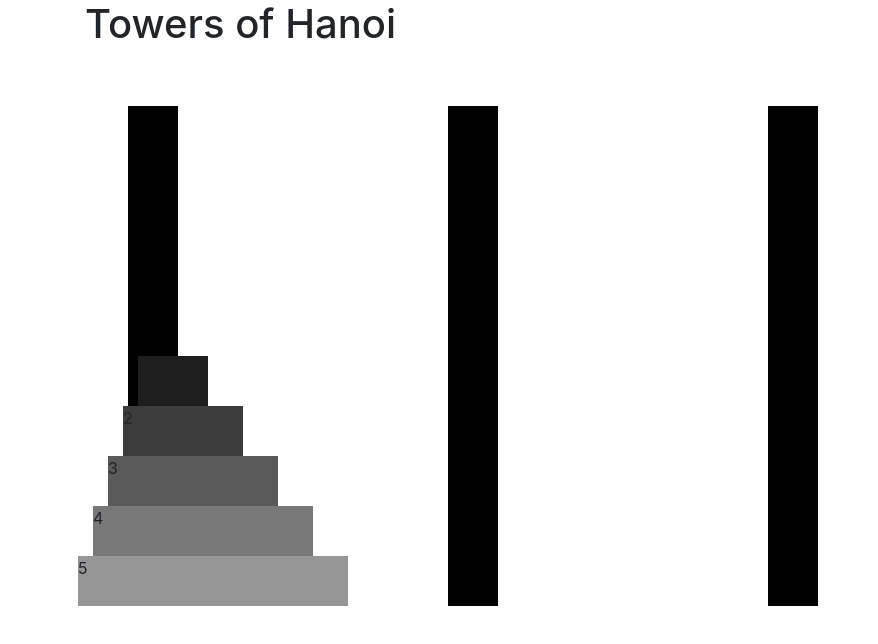
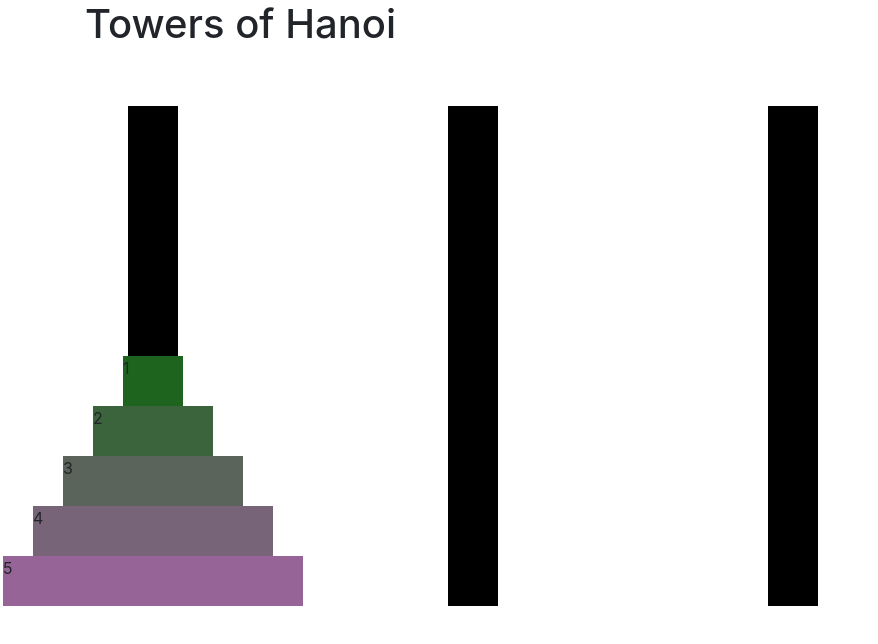
Before and after one commit to curtisyungen/tower-of-hanoi, a React (Create React App) app: page / in a window 1280 px wide. Shown: the top 644 px of the page, without its empty margins (0-878 px from the left). Built offline with nearby package versions, Linux system fonts and the light colour scheme.

Commit message:
Add files via upload

```diff
--- a/src/components/ring.js
+++ b/src/components/ring.js
@@ -7,14 +7,14 @@ const Ring = ({ ringId, vertPosition, tower, clickRing }) => {
             className={`ring`}
             onMouseDown={(event) => clickRing(ringId, tower, event)}
             style={{
-                backgroundColor: `rgb(${ringId * 30},${ringId * 30}, ${ringId * 30})`,
+                backgroundColor: `rgb(${ringId * 30},100, ${ringId * 30})`,
                 bottom: `${vertPosition * 50}px`,
                 cursor: "pointer",
                 height: "50px",
                 left: `${tower * 25}%`,
                 position: "absolute",
-                transform: `translate(${-(ringId * 15) + 25}px)`,
-                width: `${(ringId * 50) + 20}px`,
+                transform: `translate(${-(ringId * 30) + 25}px)`,
+                width: `${ringId * 60}px`,
                 zIndex: 10,
             }}
         >
```
